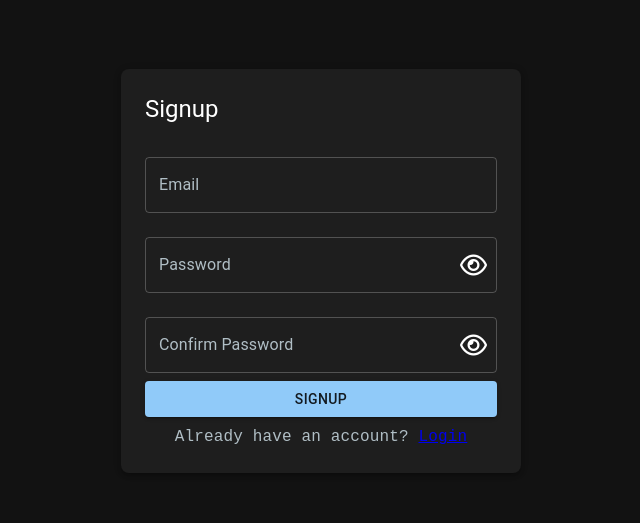
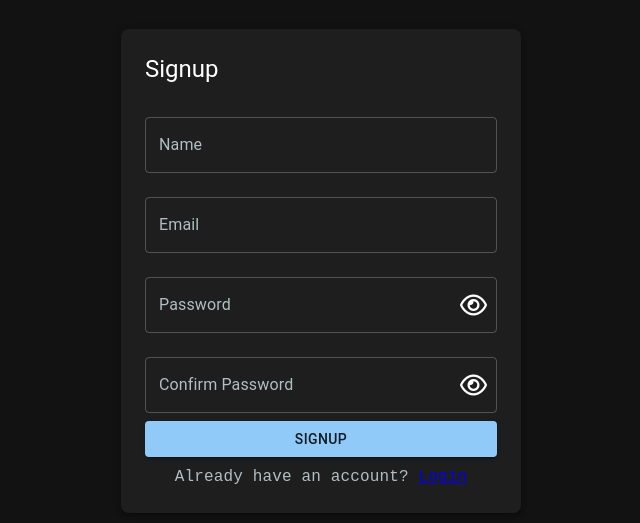
Before and after one commit to Hasanhayat/connect-fission-social-app-firebase, a React (Vite) app: page /signup in a window 1280 px wide. Shown: the part 145-668 px from the top of the page, without its empty margins (319-959 px from the left). Built offline with nearby package versions, Linux system fonts and the light colour scheme.

Commit message:
thursday1

```diff
--- a/src/pages/Signup.jsx
+++ b/src/pages/Signup.jsx
@@ -11,6 +11,7 @@ import {
   CssBaseline,
   ThemeProvider,
   createTheme,
+  CircularProgress,
 } from "@mui/material";
 import "@fortawesome/fontawesome-free/css/all.min.css";
 import { getAuth, createUserWithEmailAndPassword } from "firebase/auth";
@@ -47,6 +48,7 @@ const Signup = () => {
 
   // Validation Schema with Yup
   const validationSchema = Yup.object({
+    name: Yup.string().required("Enter Username"),
     email: Yup.string()
       .email("Enter a valid email")
       .required("Email is required"),
@@ -60,6 +62,7 @@ const Signup = () => {
 
   const formik = useFormik({
     initialValues: {
+      name: "",
       email: "",
       password: "",
       confirmPassword: "",
@@ -70,6 +73,14 @@ const Signup = () => {
       setLoading(true);
       createUserWithEmailAndPassword(auth, values.email, values.password)
         .then((userCredential) => {
+          //username sent
+          updateProfile(auth.currentUser, {
+            displayName: values.name, photoURL: "https://example.com/jane-q-user/profile.jpg"
+          }).then(() => {
+            console.log("name sent");
+          }).catch((error) => {
+            console.log("nameErr",error);
+          });
           // Signed up
           const user = userCredential.user;
           console.log("userCredential", userCredential);
@@ -78,10 +89,11 @@ const Signup = () => {
         })
         .catch((error) => {
           setLoading(false);
-          formik.errors.email = errorMessage;
-
+          console.log(error.code);
           const errorCode = error.code;
           const errorMessage = error.message;
+
+          formik.errors.email = errorMessage;
         });
     },
   });
@@ -112,6 +124,18 @@ const Signup = () => {
         <form onSubmit={formik.handleSubmit}>
           <TextField
             variant="outlined"
+            label="Name"
+            name="name"
+            fullWidth
+            margin="normal"
+            value={formik.values.name}
+            onChange={formik.handleChange}
+            onBlur={formik.handleBlur}
+            error={formik.touched.name && Boolean(formik.errors.name)}
+            helperText={formik.touched.name && formik.errors.name}
+          />
+          <TextField
+            variant="outlined"
             label="Email"
             name="email"
             fullWidth
@@ -138,6 +162,8 @@ const Signup = () => {
               endAdornment: (
                 <InputAdornment position="end">
                   <IconButton
+                    onTouchStart={handleMouseDownPassword}
+                    onTouchEnd={handleMouseUpPassword}
                     onMouseDown={handleMouseDownPassword}
                     onMouseUp={handleMouseUpPassword}
                     onMouseLeave={handleMouseUpPassword} // To ensure hiding if the user drags away
@@ -175,6 +201,8 @@ const Signup = () => {
               endAdornment: (
                 <InputAdornment position="end">
                   <IconButton
+                  onTouchStart={handleMouseDownConfirmPassword}
+                  onTouchEnd={handleMouseUpConfirmPassword}
                     onMouseDown={handleMouseDownConfirmPassword}
                     onMouseUp={handleMouseUpConfirmPassword}
                     onMouseLeave={handleMouseUpConfirmPassword}
```
Also changed, not shown: src/assets/profileImg.svg (added).
